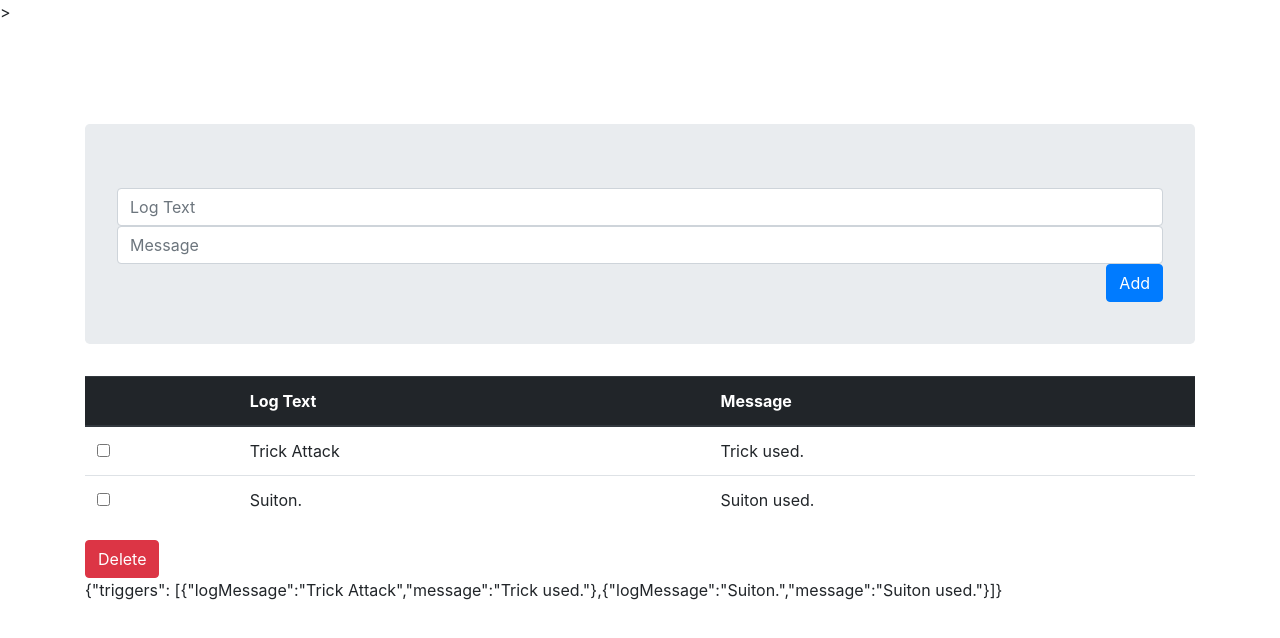
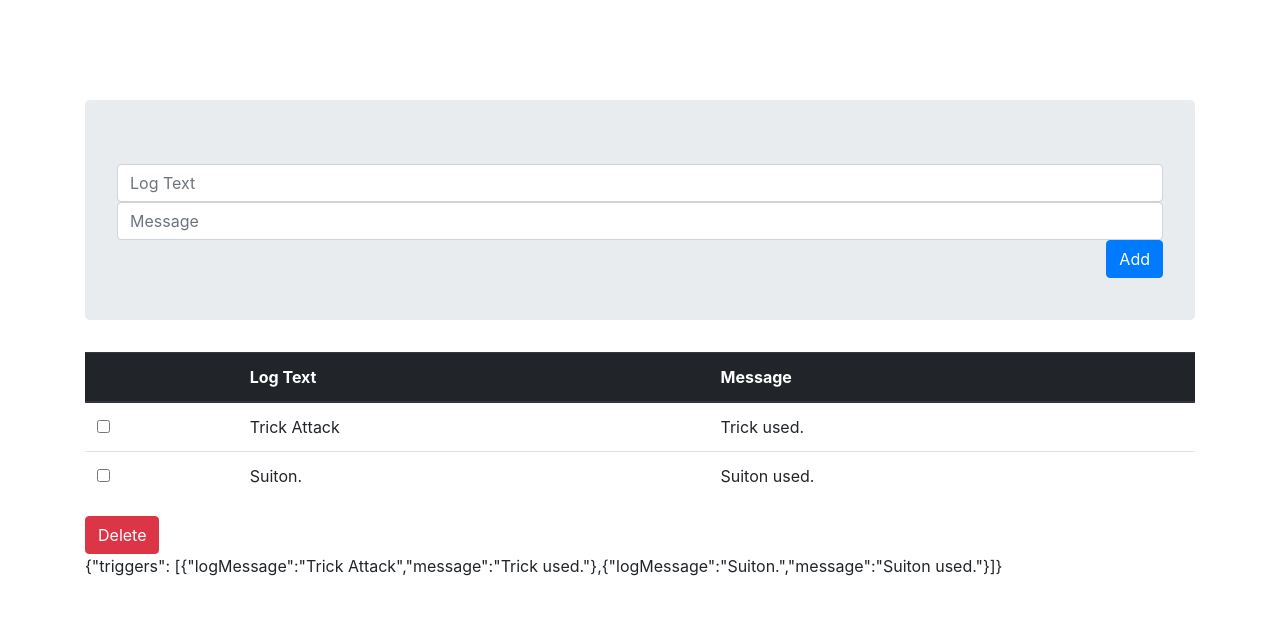
Before and after one commit to stimulusbot/stimulusbot.github.io, a plain HTML site: page index.html in a window 1280 px wide. Drawn offline with nearby package versions, Linux system fonts and the light colour scheme.

Commit message:
Update index.html

```diff
--- a/index.html
+++ b/index.html
@@ -7,7 +7,7 @@
 		<link rel="stylesheet" href="https://maxcdn.bootstrapcdn.com/bootstrap/4.0.0/css/bootstrap.min.css" integrity="sha384-Gn5384xqQ1aoWXA+058RXPxPg6fy4IWvTNh0E263XmFcJlSAwiGgFAW/dAiS6JXm" crossorigin="anonymous">
 		<script src="https://ajax.googleapis.com/ajax/libs/angularjs/1.6.4/angular.js"></script>
 		<script src="app.js"></script>
-		<script src="triggers.json"></script>>
+		<script src="triggers.json"></script>
 	</head>
 
 
```
